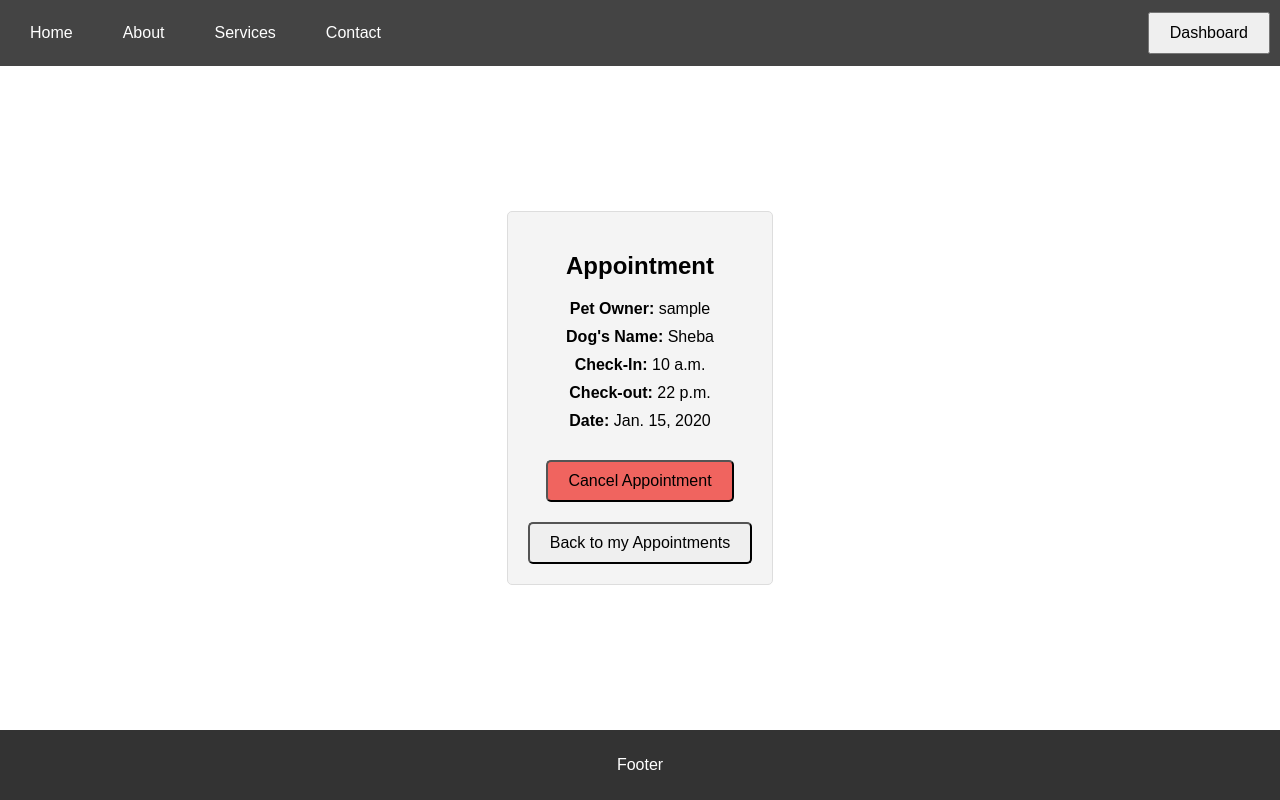
After one commit to JoaoPedroCavalcanti/dogPlay, a Django app: page /petOwner/1/ in a window 1280 px wide. The commit adds this page. Run offline with Django 5.2, Linux system fonts and the light colour scheme; a user stored in the database is signed in; tables that the repository leaves empty hold one stand-in row (values such as "Sample post").

Commit message:
Page to an especific appointment from an User

```diff
--- a/appointment/templates/appointment/partials/appointmentConfirmation.html
+++ b/appointment/templates/appointment/partials/appointmentConfirmation.html
@@ -1,6 +1,6 @@
 <main class="main-content-confirmation">
     <section class="confirmation-section">
-        <h2>Appointment Confirmation</h2>
+        <h2>Appointment</h2>
         <div class="confirmation-details">
             <p><strong>Person's Name: </strong> John </p>
             <p><strong>Dog's Name:</strong> Sheba </p>
--- a/base_static/global/css/styles.css
+++ b/base_static/global/css/styles.css
@@ -535,3 +535,15 @@ button {
 .name-center{
     text-align: center;
 }
+
+.btn-cancel{
+    padding: 10px 20px;
+    font-size: 16px;
+    cursor: pointer;
+    border-radius: 5px;
+    background-color: #f0645f;
+}
+.btn-cancel:hover {
+    background-color: #f33b3b;
+    color: white;
+}
--- /dev/null
+++ b/petOwner/templates/petOwner/pages/appointment.html
@@ -0,0 +1,8 @@
+{% extends "global/pages/base.html" %}
+{% block title %}{{ user.username }} appointment{% endblock title %}
+
+{% block content %}
+
+{% include "petOwner/partials/appointment_partial.html" %}
+
+{% endblock content %}
--- /dev/null
+++ b/petOwner/templates/petOwner/partials/appointment_partial.html
@@ -0,0 +1,16 @@
+<main class="main-content-confirmation">
+    <section class="confirmation-section">
+        <h2>Appointment</h2>
+        <div class="confirmation-details">
+            <p><strong>Pet Owner: </strong> {{user}} </p>
+            <p><strong>Dog's Name:</strong> Sheba </p>
+            <p><strong>Check-In:</strong> {{appointment.time}} </p>
+            <p><strong>Check-out:</strong> 22 p.m. </p>
+            <p><strong>Date:</strong> {{appointment.date}} </p>
+        </div>
+        <button class="btn-cancel">Cancel Appointment</button><br>
+        <a href="{% url 'petOwner:dashboard' %}">
+            <button class="btn">Back to my Appointments</button>
+        </a>
+    </section>
+</main>
--- a/petOwner/urls.py
+++ b/petOwner/urls.py
@@ -10,5 +10,6 @@ urlpatterns = [
     path('register/create_login/', views.create_login, name='create_login'),
     path('logout/', views.logout_view, name='logout'),
     path('dashboard/', views.dashboard, name='dashboard'),
+    path('<int:id>/', views.appointment, name='appointment'),
 
 ]
--- a/petOwner/views.py
+++ b/petOwner/views.py
@@ -1,6 +1,6 @@
 from django.contrib import messages
 from django.http import Http404
-from django.shortcuts import render, redirect
+from django.shortcuts import render, redirect, get_object_or_404
 from petOwner.forms import RegisterForm, LoginForm
 from django.urls import reverse
 from django.contrib.auth import authenticate, login, logout
@@ -99,3 +99,11 @@ def dashboard(req):
         'petOwnerName': petOwnerName
 
     })
+
+@login_required(login_url='petOwner:login', redirect_field_name='next')
+def appointment(req, id):
+
+    appointment = get_object_or_404(Appointment, pk = id)
+    return render(req, 'petOwner/pages/appointment.html', context={
+        'appointment': appointment
+    })
```
Also changed, not shown: petOwner/templates/petOwner/partials/dashboard_partial.html (+6 -4 lines), appointment/views.py (line endings or trailing spaces).
